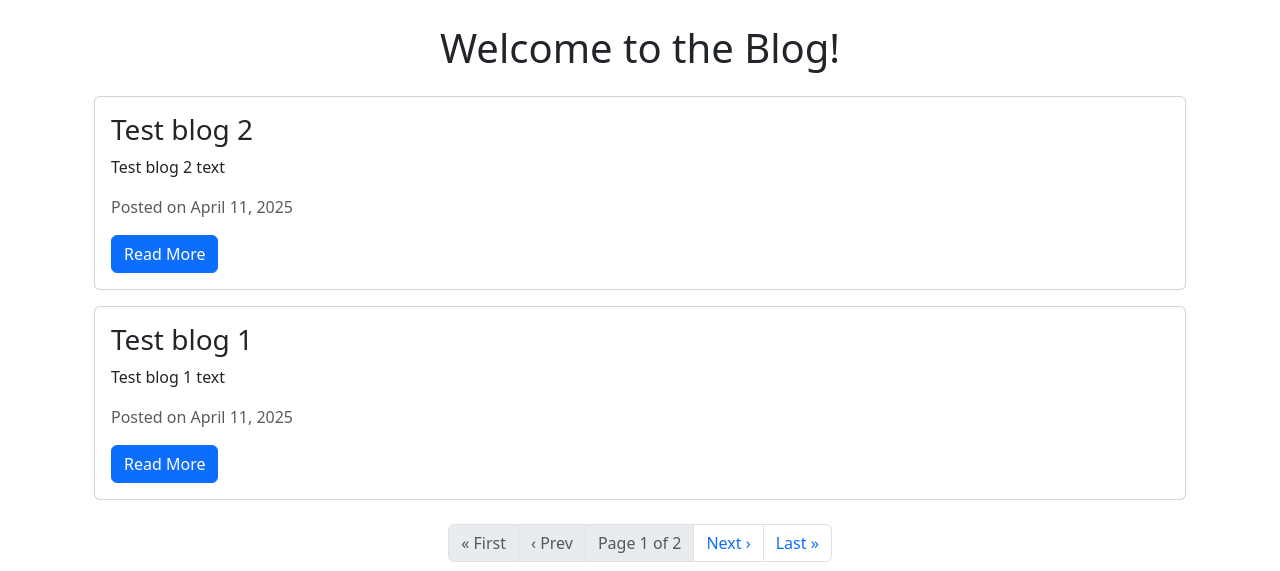
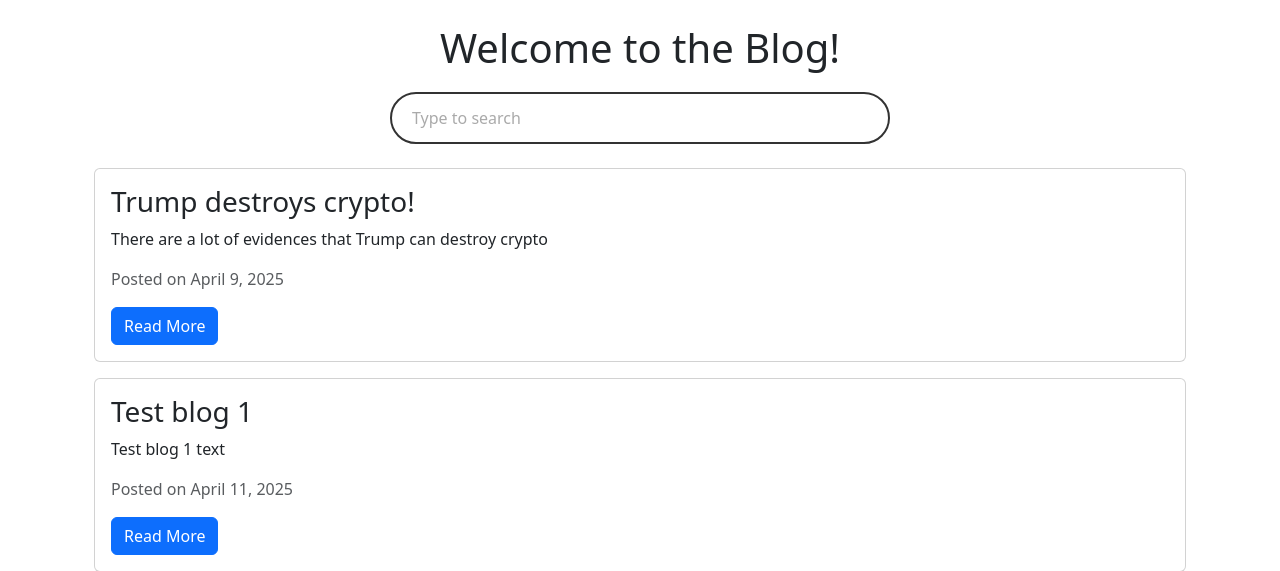
Before and after one commit to boiko88/django_crypto, a Django app: page /blog in a window 1280 px wide. Shown: the part 56-627 px from the top of the page. Run offline with Django 5.2, Linux system fonts and the light colour scheme; a user stored in the database is signed in; data comes from the database, SQL or seed files in the repository; data that the repository does not hold is empty.

Commit message:
added search functionality

```diff
--- a/blog/views.py
+++ b/blog/views.py
@@ -10,3 +10,18 @@ class BlogPageView(LoginRequiredMixin, ListView):
     context_object_name = 'blogs'
     ordering = ['-created_at']
     paginate_by = 2
+
+    # Search function
+    def get_queryset(self):
+        queryset = Blog.objects.all()
+        query = self.request.GET.get('q', '')
+
+        if query:
+            queryset = queryset.filter(title__icontains=query) | queryset.filter(body_text__icontains=query)
+
+        return queryset
+
+    def get_context_data(self, **kwargs):
+        context = super().get_context_data(**kwargs)
+        context['query'] = self.request.GET.get('q', '')
+        return context
--- a/static/styles.css
+++ b/static/styles.css
@@ -62,3 +62,38 @@ body {
     object-position: center;
     border-radius: 8px;
 }
+
+.search-box {
+        display: flex;
+        justify-content: center;
+        margin: 20px auto;
+        width: 100%;
+        max-width: 500px;
+    }
+
+.search-txt {
+    width: 100%;
+    padding: 12px 20px;
+    border: 2px solid #333;
+    border-radius: 30px;
+    background-color: white;
+    color: #fff;
+    font-size: 16px;
+    outline: none;
+    transition: all 0.3s ease;
+}
+
+.search-txt::placeholder {
+    color: #aaa;
+}
+
+.search-txt:hover {
+    border-color: #555;
+    background-color: #111;
+}
+
+.search-txt:focus {
+    border-color: #fff;
+    box-shadow: 0 0 6px rgba(255, 255, 255, 0.5);
+    background-color: #111;
+}
--- a/templates/blog.html
+++ b/templates/blog.html
@@ -5,6 +5,14 @@
 {% block content %}
     <div class="text-center">
         <h1>Welcome to the Blog!</h1>
+
+        <!-- Search -->
+        <form method="GET" action="{% url 'blog' %}">
+            <div class="search-box">
+                <input class="search-txt" type="text" name="q" placeholder="Type to search" value="{{ query }}">
+            </div>
+        </form>
+
         <div class="container mt-4">
             {% for blog in blogs %}
                 <div class="card mb-3">
```
